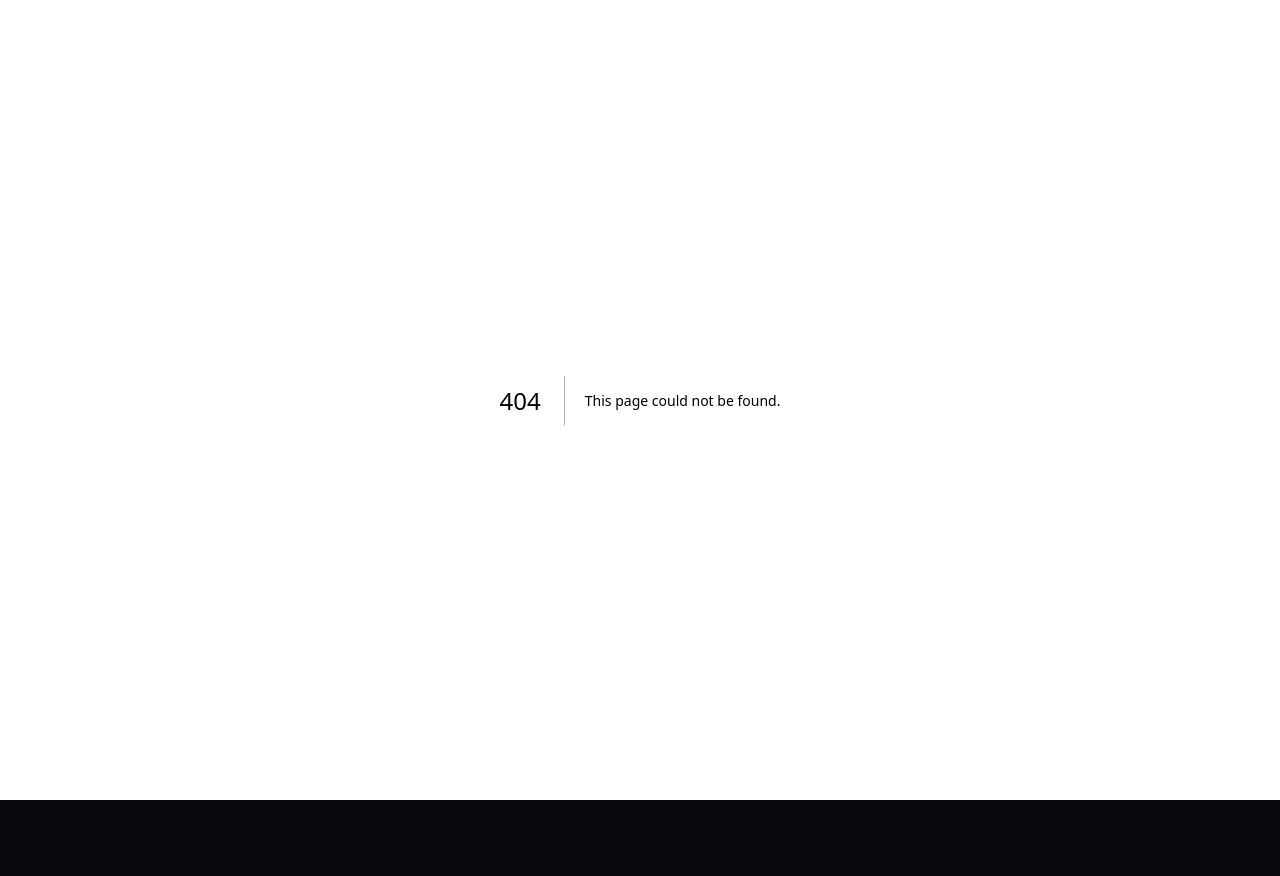
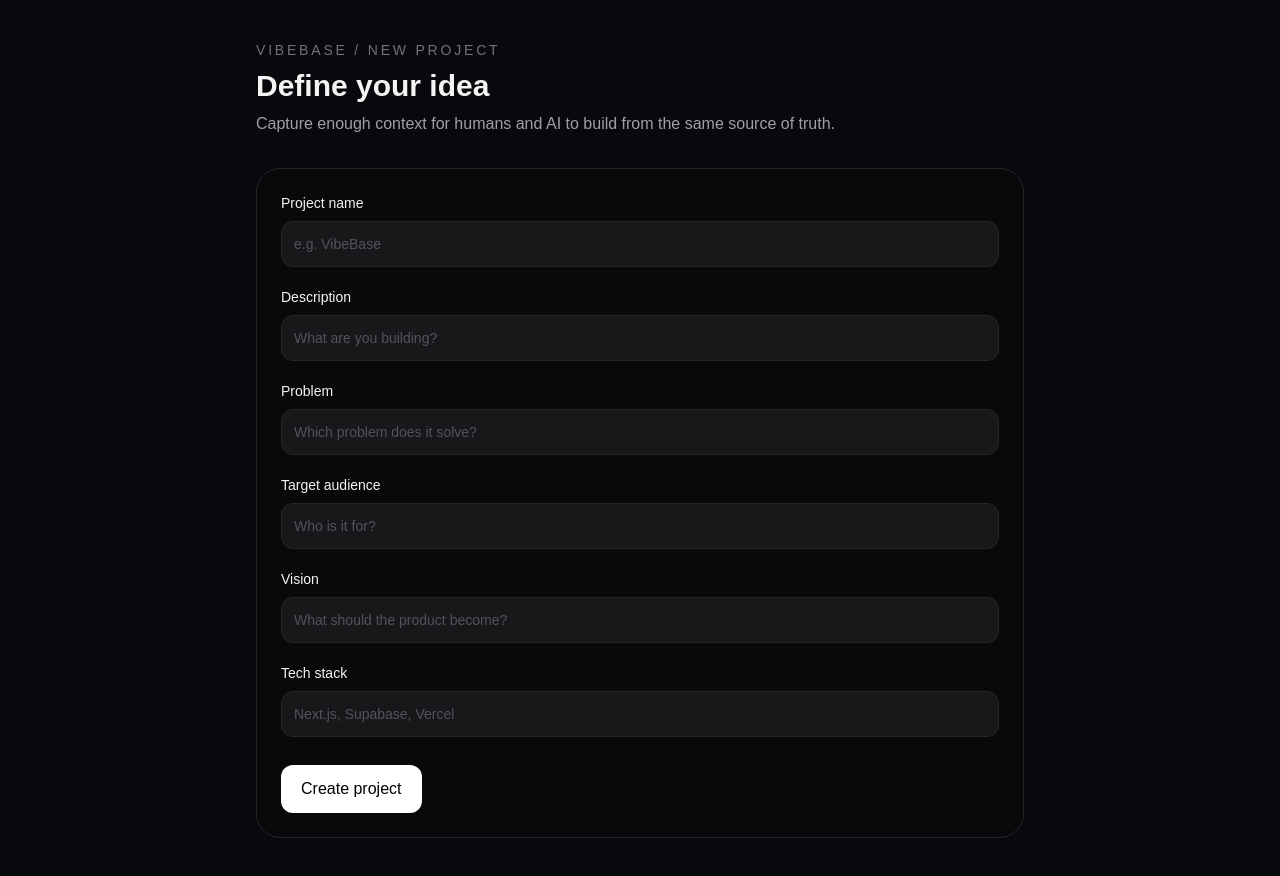
Before and after one commit to Yuhanin/VibeBase, a Next.js app: page /projects/new in a window 1280 px wide. Before the commit this address had no page. Before the commit the page ends 800 px from the top, so only its background shows below. Built offline with nearby package versions, Linux system fonts and the light colour scheme.

Commit message:
feat: add project setup wizard

```diff
--- /dev/null
+++ b/app/projects/new/page.tsx
@@ -0,0 +1,13 @@
+'use client'
+
+import { FormEvent, useState } from 'react'
+import { useRouter } from 'next/navigation'
+
+export default function NewProjectPage() {
+  const router = useRouter(); const [loading,setLoading]=useState(false); const [error,setError]=useState('')
+  const [form,setForm]=useState({name:'',description:'',problem:'',targetAudience:'',vision:'',techStack:''})
+  function set(key:string,value:string){setForm({...form,[key]:value})}
+  async function submit(e:FormEvent){e.preventDefault();setLoading(true);setError('');const r=await fetch('/api/projects',{method:'POST',headers:{'content-type':'application/json'},body:JSON.stringify({...form,techStack:form.techStack.split(',').map(x=>x.trim()).filter(Boolean)})});const j=await r.json();if(!r.ok){setError(j.error||'Could not create project');setLoading(false);return}router.push('/projects');router.refresh()}
+  return <main className="min-h-screen p-6 md:p-10"><div className="mx-auto max-w-3xl"><header className="mb-8"><p className="text-sm tracking-[.2em] text-zinc-500">VIBEBASE / NEW PROJECT</p><h1 className="mt-2 text-3xl font-bold">Define your idea</h1><p className="mt-2 text-zinc-400">Capture enough context for humans and AI to build from the same source of truth.</p></header><form onSubmit={submit} className="space-y-5 rounded-3xl border border-zinc-800 bg-zinc-950 p-6"><Field label="Project name" value={form.name} onChange={v=>set('name',v)} required placeholder="e.g. VibeBase"/><Field label="Description" value={form.description} onChange={v=>set('description',v)} placeholder="What are you building?"/><Field label="Problem" value={form.problem} onChange={v=>set('problem',v)} placeholder="Which problem does it solve?"/><Field label="Target audience" value={form.targetAudience} onChange={v=>set('targetAudience',v)} placeholder="Who is it for?"/><Field label="Vision" value={form.vision} onChange={v=>set('vision',v)} placeholder="What should the product become?"/><Field label="Tech stack" value={form.techStack} onChange={v=>set('techStack',v)} placeholder="Next.js, Supabase, Vercel"/><div className="flex items-center gap-4 pt-2"><button disabled={loading} className="rounded-xl bg-white px-5 py-3 font-medium text-black disabled:opacity-50">{loading?'Creating…':'Create project'}</button>{error&&<p className="text-sm text-red-400">{error}</p>}</div></form></div></main>
+}
+function Field({label,value,onChange,placeholder,required=false}:{label:string;value:string;onChange:(v:string)=>void;placeholder:string;required?:boolean}){return <label className="block text-sm font-medium">{label}<input required={required} value={value} onChange={e=>onChange(e.target.value)} placeholder={placeholder} className="mt-2 w-full rounded-xl border border-zinc-800 bg-zinc-900 p-3 text-zinc-100 outline-none placeholder:text-zinc-600 focus:border-zinc-600"/></label>}
```
